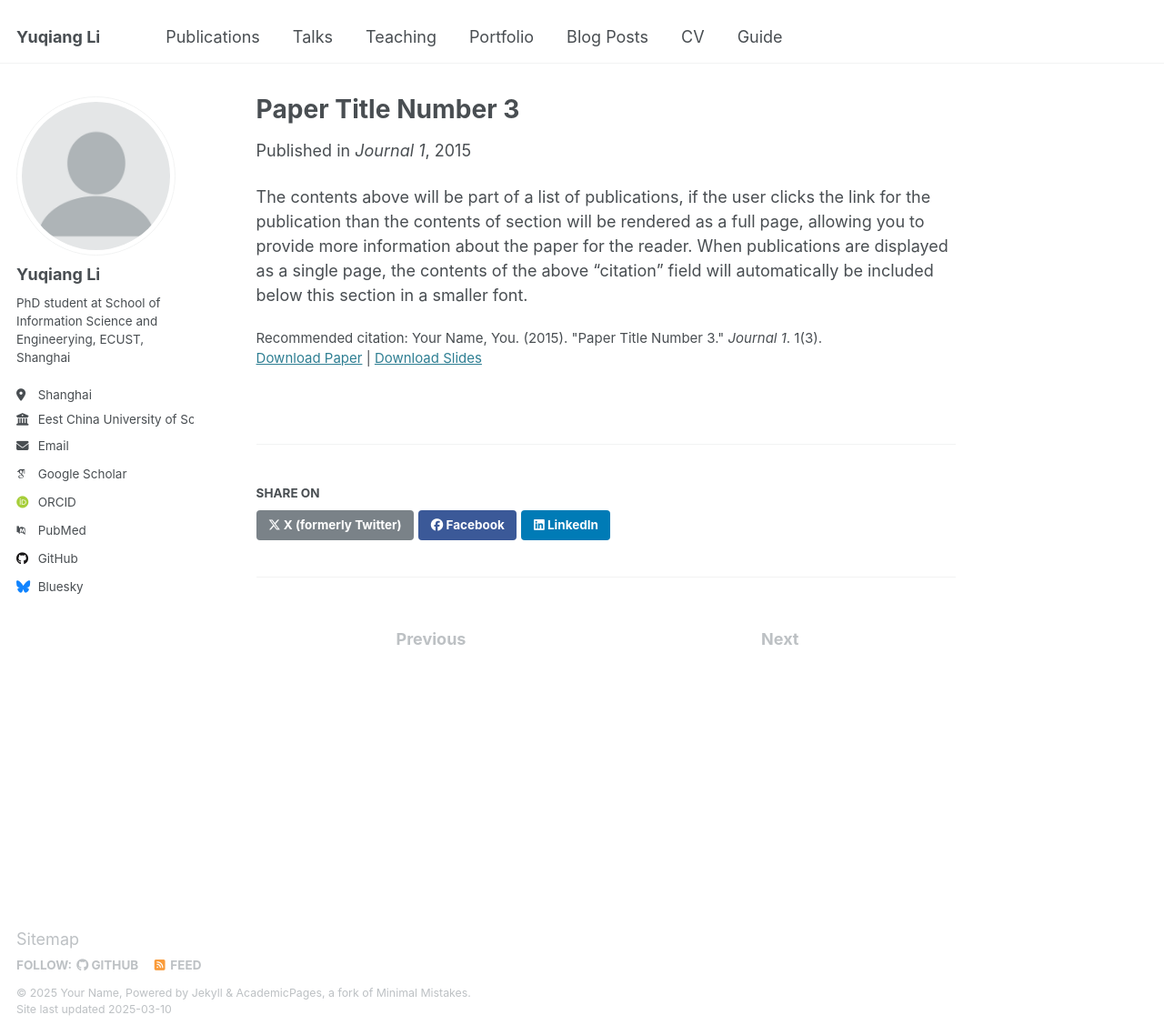
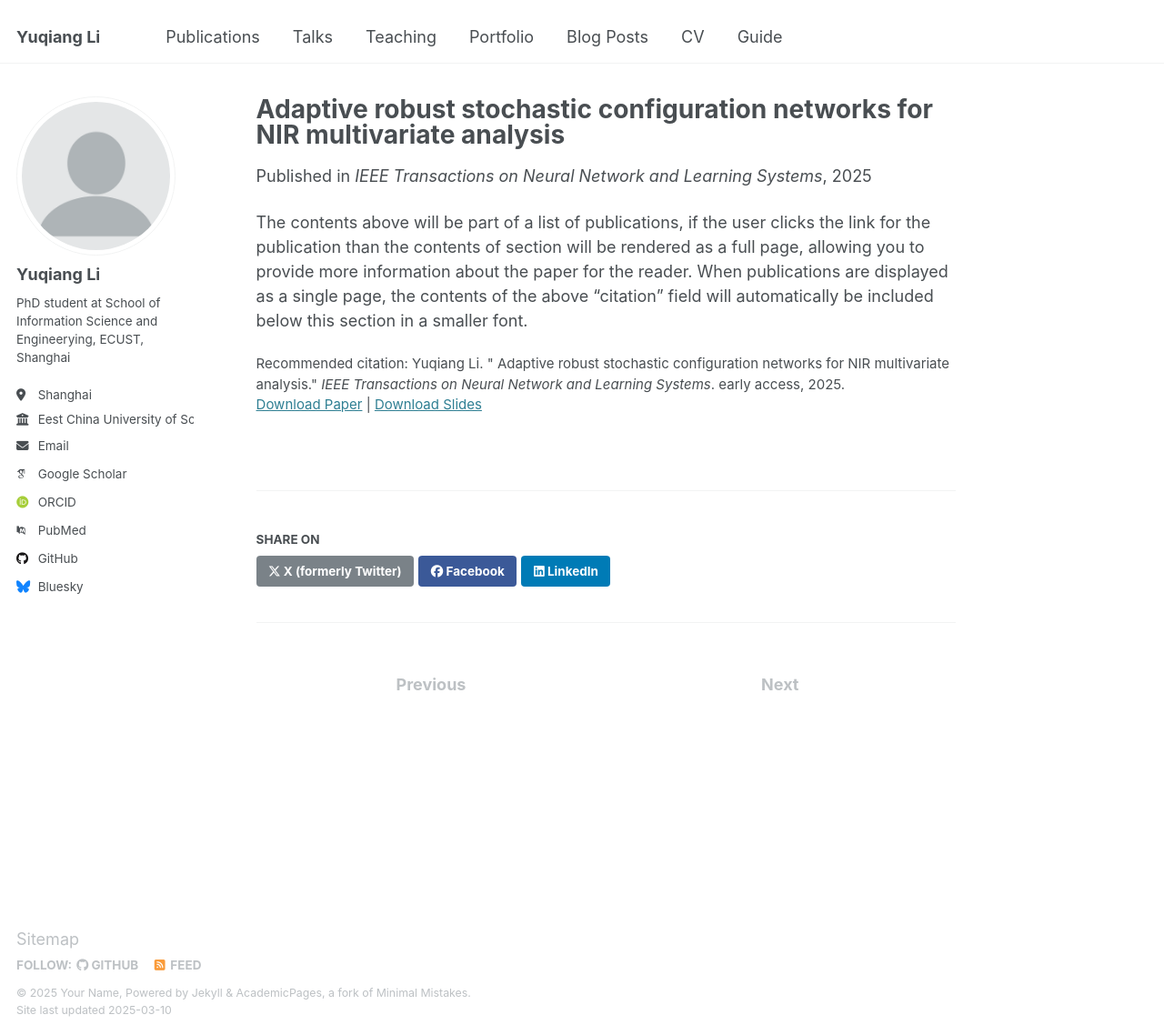
Before and after one commit to Yuqiangli092511/Yuqiangli092511.github.io, a Jekyll site: the page built from _publications/2015-10-01-paper-title-number-3.md, in a window 1280 px wide and 1138 px high. Shown: the whole window at 91% size. Built offline with Jekyll 4.4.1, drawn with Linux system fonts in a browser that asks for light colours; some web fonts are replaced.

Commit message:
Update 2015-10-01-paper-title-number-3.md

```diff
--- a/_publications/2015-10-01-paper-title-number-3.md
+++ b/_publications/2015-10-01-paper-title-number-3.md
@@ -1,14 +1,14 @@
 ---
-title: "Paper Title Number 3"
+title: "Adaptive robust stochastic configuration networks for NIR multivariate analysis"
 collection: publications
 category: manuscripts
-permalink: /publication/2015-10-01-paper-title-number-3
-excerpt: 'This paper is about the number 3. The number 4 is left for future work.'
-date: 2015-10-01
-venue: 'Journal 1'
-slidesurl: 'http://academicpages.github.io/files/slides3.pdf'
-paperurl: 'http://academicpages.github.io/files/paper3.pdf'
-citation: 'Your Name, You. (2015). &quot;Paper Title Number 3.&quot; <i>Journal 1</i>. 1(3).'
+permalink: /publication/2025-01-28-Paper3
+excerpt: 'This paper is about adaptive modeling of near-infrared spectra using stochastic configuration netwroks.'
+date: 2025-01-28
+venue: 'IEEE Transactions on Neural Network and Learning Systems'
+slidesurl: 'http://Yuqiangli092511.github.io/files/slides3.pdf'
+paperurl: 'http://Yuqiangli092511.github.io/files/Paper3-TNNLS.pdf'
+citation: 'Yuqiang Li. &quot; Adaptive robust stochastic configuration networks for NIR multivariate analysis.&quot; <i>IEEE Transactions on Neural Network and Learning Systems</i>. early access, 2025.'
 ---
 
 The contents above will be part of a list of publications, if the user clicks the link for the publication than the contents of section will be rendered as a full page, allowing you to provide more information about the paper for the reader. When publications are displayed as a single page, the contents of the above "citation" field will automatically be included below this section in a smaller font.
```
